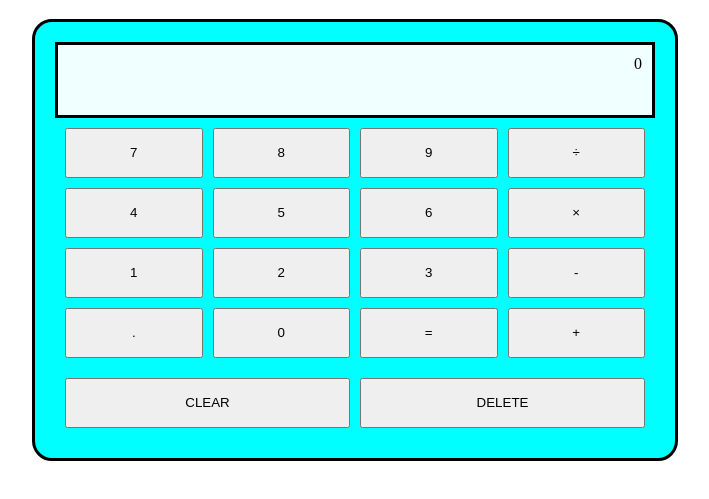
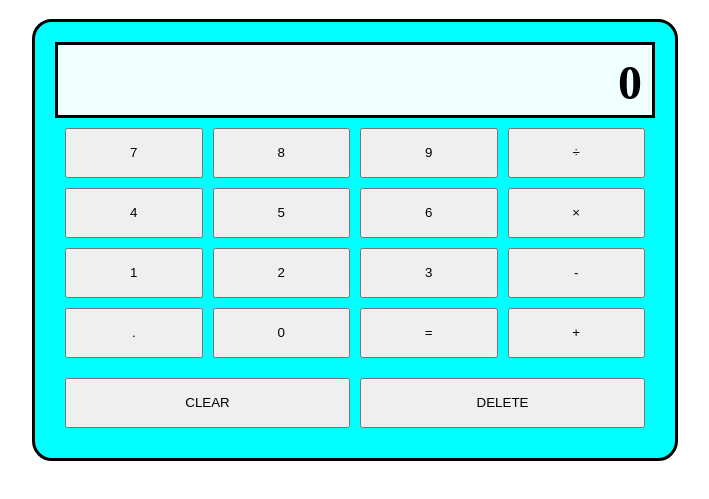
Before and after one commit to RKsnoozer/Calculator, a plain HTML site: page index.html in a window 1280 px wide. Shown: the part 61-560 px from the top of the page, without its empty margins (285-994 px from the left). Drawn offline with Linux system fonts and the light colour scheme.

Commit message:
font size for screen

```diff
--- a/stylesheet.css
+++ b/stylesheet.css
@@ -11,6 +11,11 @@
     background-color: azure;
     border: solid;
     border-color: black;
+}
+
+#screen {
+    font-size: 48px;
+    font-weight: bold;
 }
 
 #calculator-container {
```
